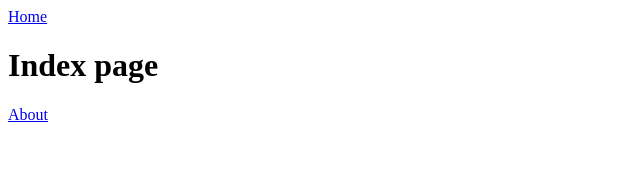
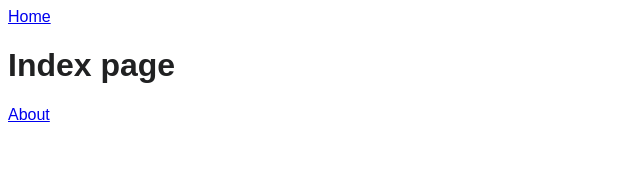
Before and after one commit to th0bo/wikitracker, a Nuxt app: page / in a window 1280 px wide. Shown: the top 182 px of the page, without its empty margins (0-640 px from the left). Built offline with nearby package versions, Linux system fonts and the light colour scheme.

Commit message:
Style init

```diff
--- /dev/null
+++ b/assets/css/main.css
@@ -0,0 +1,20 @@
+:root {
+  --red: #990000;
+  --green: #339966;
+  --blue: #006699;
+  --dark: #202122;
+  --light: #FFFFFF;
+}
+
+html {
+  font-family: sans-serif;
+  background-color: var(--light);
+  color: var(--dark);
+}
+
+@media (prefers-color-scheme: dark) {
+  html {
+    background-color: var(--dark);
+    color: var(--light);
+  }
+}
--- a/nuxt.config.ts
+++ b/nuxt.config.ts
@@ -1,4 +1,5 @@
 // https://nuxt.com/docs/api/configuration/nuxt-config
 export default defineNuxtConfig({
-  devtools: { enabled: true }
+  devtools: { enabled: true },
+  css: ['~/assets/css/main.css']
 })
```
